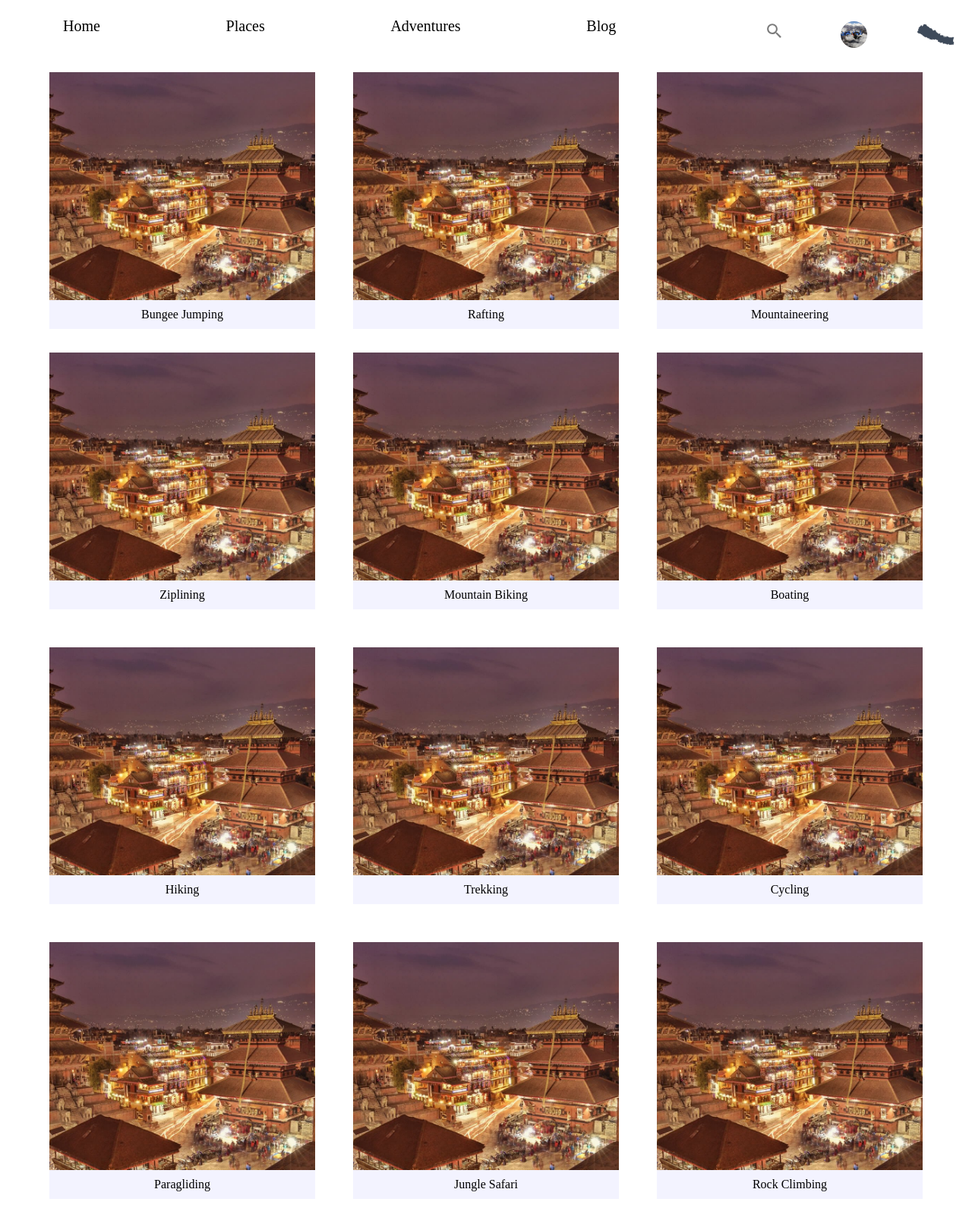
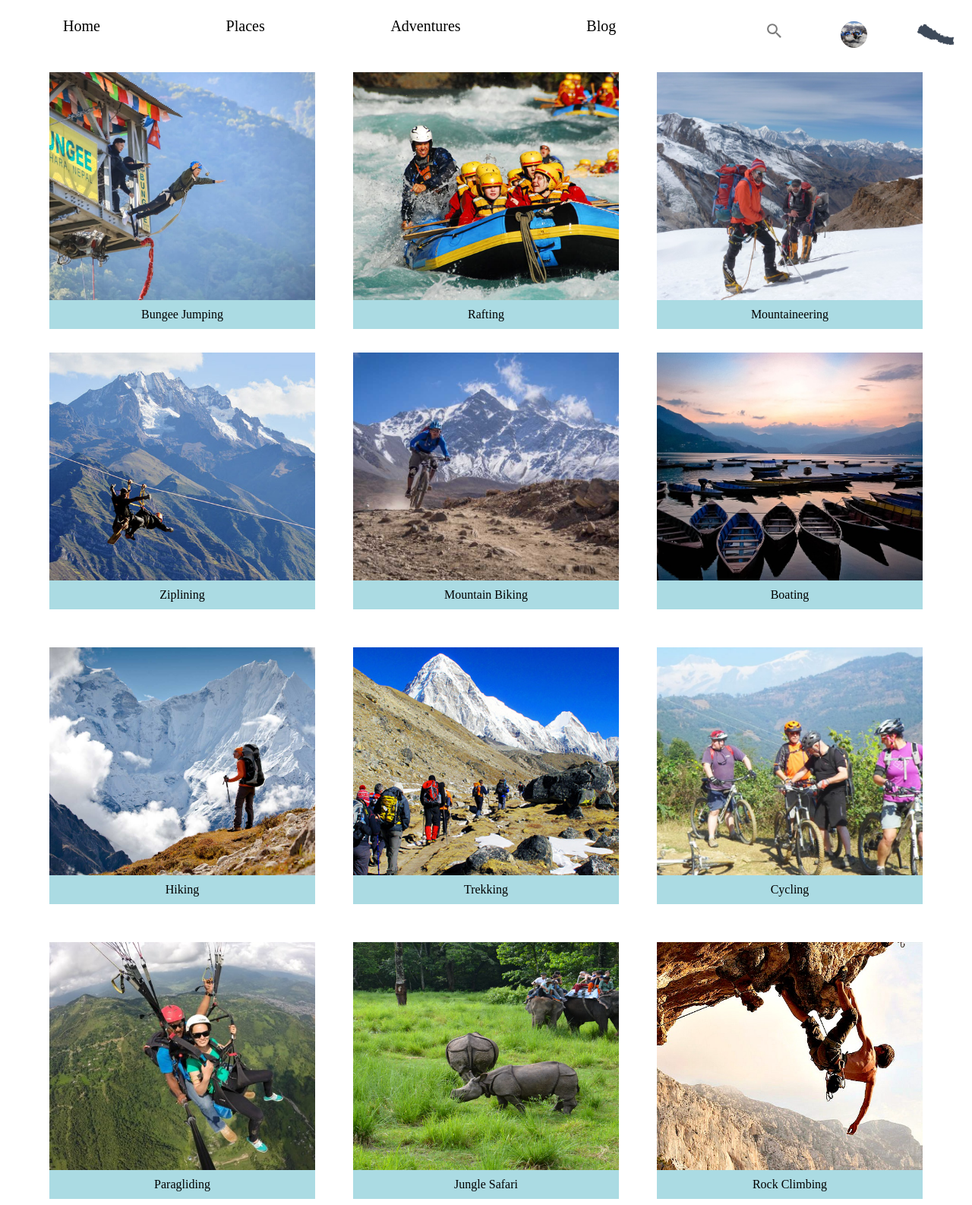
Before and after one commit to thesubod1/Tourism, a PHP site: page /Tourism/adventures.php in a window 1280 px wide; the page is wider, and only the part inside the window is pictured. Shown: that part at 76% size. Run offline with PHP 8.4, Linux system fonts and the light colour scheme.

Commit message:
adventure page compleates

```diff
--- a/Assets/css/adventures.css
+++ b/Assets/css/adventures.css
@@ -1,6 +1,7 @@
 body
 {
     box-sizing: border-box;
+
 }
 
 .adv-img-sec .adv-img
@@ -31,7 +32,7 @@ body
 
 .adv-img-sec .adv-text
 {
-    background-color: #F3F3FF;
+    background-color:#abdbe3;
     padding: 10px 0px 10px 0px;
     display: flex;
     flex-wrap: wrap;
@@ -55,4 +56,5 @@ body
 {
     position: relative;
     bottom:10px;
+
 }
--- a/adventures.php
+++ b/adventures.php
@@ -15,51 +15,51 @@
            <a href="#">
                 <div class="adevnture-gallary-container">
                         <div class="adv-img-sec">
-                            <div class="adv-img" style="background-image:url(pictures/bhaktpur.jpg)"></div>
+                            <div class="adv-img" style="background-image:url(pictures/bungee.jpg)"></div>
                             <div class="adv-text">Bungee Jumping</div>
                         </div>
                         <div class="adv-img-sec">
-                            <div class="adv-img" style="background-image:url(pictures/bhaktpur.jpg)"></div>
+                            <div class="adv-img" style="background-image:url(pictures/rafting.jpg)"></div>
                             <div class="adv-text">Rafting</div>
                         </div>
                         <div class="adv-img-sec">
-                            <div class="adv-img" style="background-image:url(pictures/bhaktpur.jpg)"></div>
+                            <div class="adv-img" style="background-image:url(pictures/mountaineering.jpg)"></div>
                             <div class="adv-text">Mountaineering</div>
                         </div>
                         <div class="adv-img-sec">
-                            <div class="adv-img" style="background-image:url(pictures/bhaktpur.jpg)"></div>
+                            <div class="adv-img" style="background-image:url(pictures/zipline.jpg)"></div>
                             <div class="adv-text">Ziplining</div>
                         </div>
                         <div class="adv-img-sec">
-                            <div class="adv-img" style="background-image:url(pictures/bhaktpur.jpg)"></div>
+                            <div class="adv-img" style="background-image:url(pictures/mountainbiking.jpeg)"></div>
                             <div class="adv-text">Mountain Biking</div>
                         </div>
                         <div class="adv-img-sec">
-                            <div class="adv-img" style="background-image:url(pictures/bhaktpur.jpg)"></div>
+                            <div class="adv-img" style="background-image:url(pictures/boating.jpg)"></div>
                             <div class="adv-text">Boating</div>
                         </div>
                         <div class="adv-img-sec">
-                            <div class="adv-img" style="background-image:url(pictures/bhaktpur.jpg)"></div>
+                            <div class="adv-img" style="background-image:url(pictures/hiking.jpg)"></div>
                             <div class="adv-text">Hiking</div>
                         </div>
                         <div class="adv-img-sec">
-                            <div class="adv-img" style="background-image:url(pictures/bhaktpur.jpg)"></div>
+                            <div class="adv-img" style="background-image:url(pictures/trekking.jpg)"></div>
                             <div class="adv-text">Trekking</div>
                         </div>
                         <div class="adv-img-sec">
-                            <div class="adv-img" style="background-image:url(pictures/bhaktpur.jpg)"></div>
+                            <div class="adv-img" style="background-image:url(pictures/cycling.jpg)"></div>
                             <div class="adv-text">Cycling</div>
                         </div>
                         <div class="adv-img-sec">
-                            <div class="adv-img" style="background-image:url(pictures/bhaktpur.jpg)"></div>
+                            <div class="adv-img" style="background-image:url(pictures/paragliding.jpg)"></div>
                             <div class="adv-text">Paragliding</div>
                         </div>
                         <div class="adv-img-sec">
-                            <div class="adv-img" style="background-image:url(pictures/bhaktpur.jpg)"></div>
+                            <div class="adv-img" style="background-image:url(pictures/safari.jpg)"></div>
                             <div class="adv-text">Jungle Safari</div>
                         </div>
                         <div class="adv-img-sec">
-                            <div class="adv-img" style="background-image:url(pictures/bhaktpur.jpg)"></div>
+                            <div class="adv-img" style="background-image:url(pictures/rockclimbing.jpg)"></div>
                             <div class="adv-text">Rock Climbing</div>
                         </div>
                 </div>
--- a/inc/header.php
+++ b/inc/header.php
@@ -17,7 +17,7 @@
                 <ul class="primary-menu" id="primary-menu">
                     <li><a href="<?php echo site_url().'../index.php'; ?>">Home</a></li>
                     <li><a href="<?php echo site_url().'../places.php'; ?>">Places</a></li>
-                    <li><a href="#">Adventures</a></li>
+                    <li><a href="<?php echo site_url().'../adventures.php';?>">Adventures</a></li>
                     <li><a href="#">Blog</a></li>
 
                     <div class="side-nav">
```
Also changed, not shown: pictures/boating.jpg (added), pictures/bungee.jpg (added), pictures/cycling.jpg (added), pictures/hiking.jpg (added), pictures/mountainbiking.jpeg (added), pictures/mountaineering.jfif (added), pictures/mountaineering.jpg (added), pictures/paragliding.jpg (added), pictures/rafting.jpg (added), pictures/rockclimbing.jpg (added), pictures/safari.jpg (added), pictures/trekking.jpg (added), pictures/zipline.jpg (added).
